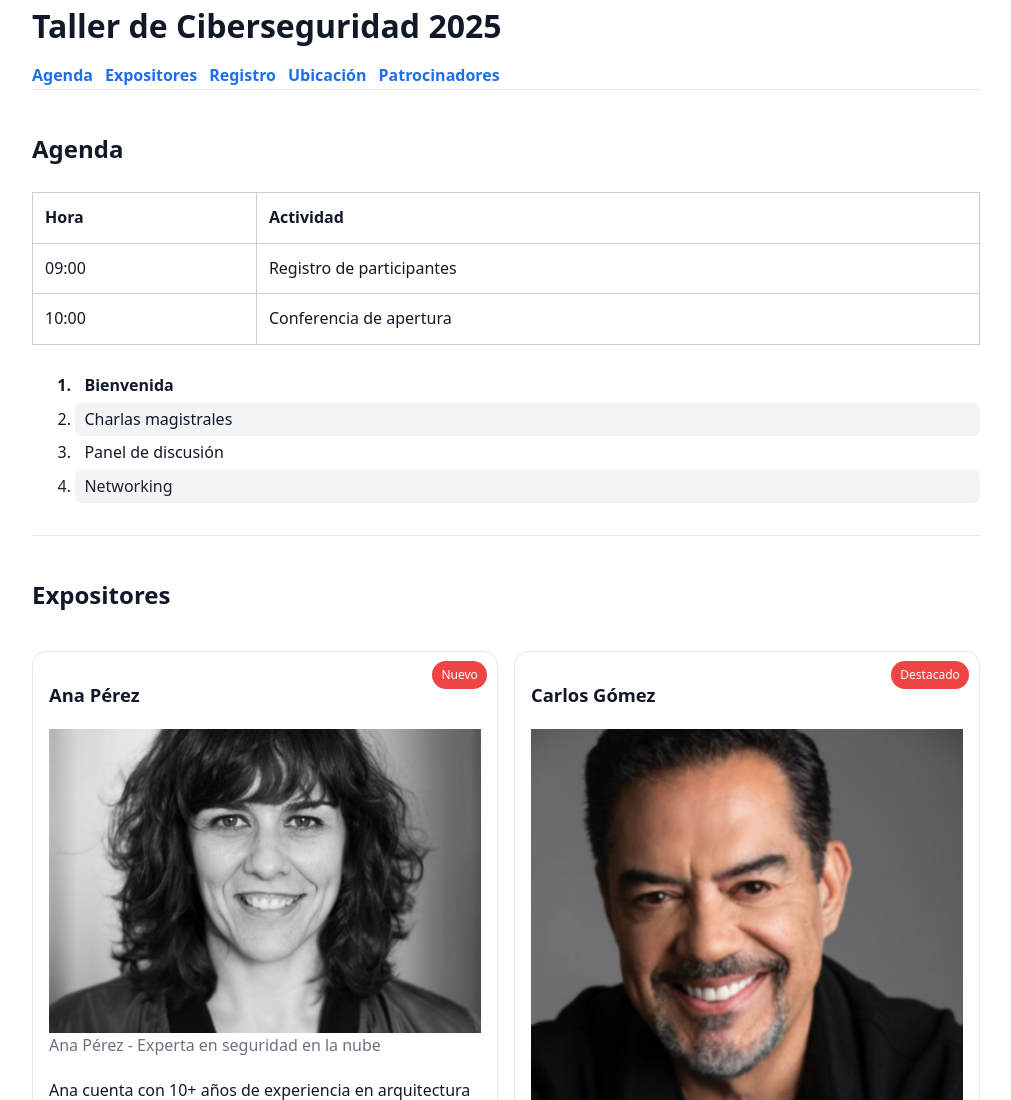
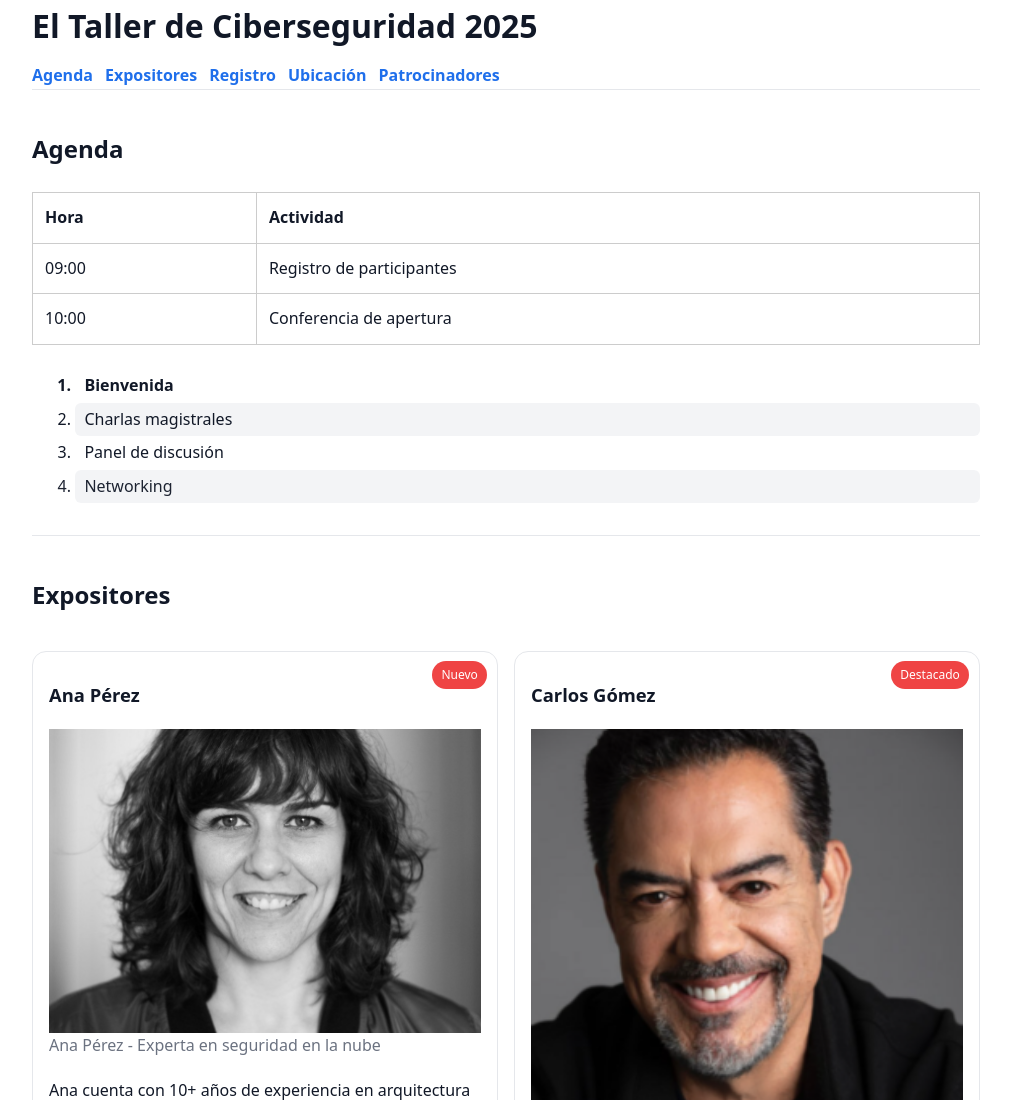
Before and after one commit to Estefani05/taller-ciberseguridad, a plain HTML site: page lab3/Index.html in a window 1280 px wide. Shown: the top 1100 px of the page, without its empty margins (134-1145 px from the left). Drawn offline with Linux system fonts and the light colour scheme.

Commit message:
Cambio titulo lab

```diff
--- a/lab3/Index.html
+++ b/lab3/Index.html
@@ -16,7 +16,7 @@
 
   <!-- Encabezado -->
   <header class="container">
-    <h1>Taller de Ciberseguridad 2025</h1>
+    <h1> El Taller de Ciberseguridad 2025</h1>
     <nav aria-label="Navegación principal">
       <ul class="nav-list">
         <li><a href="#agenda">Agenda</a></li>
```
